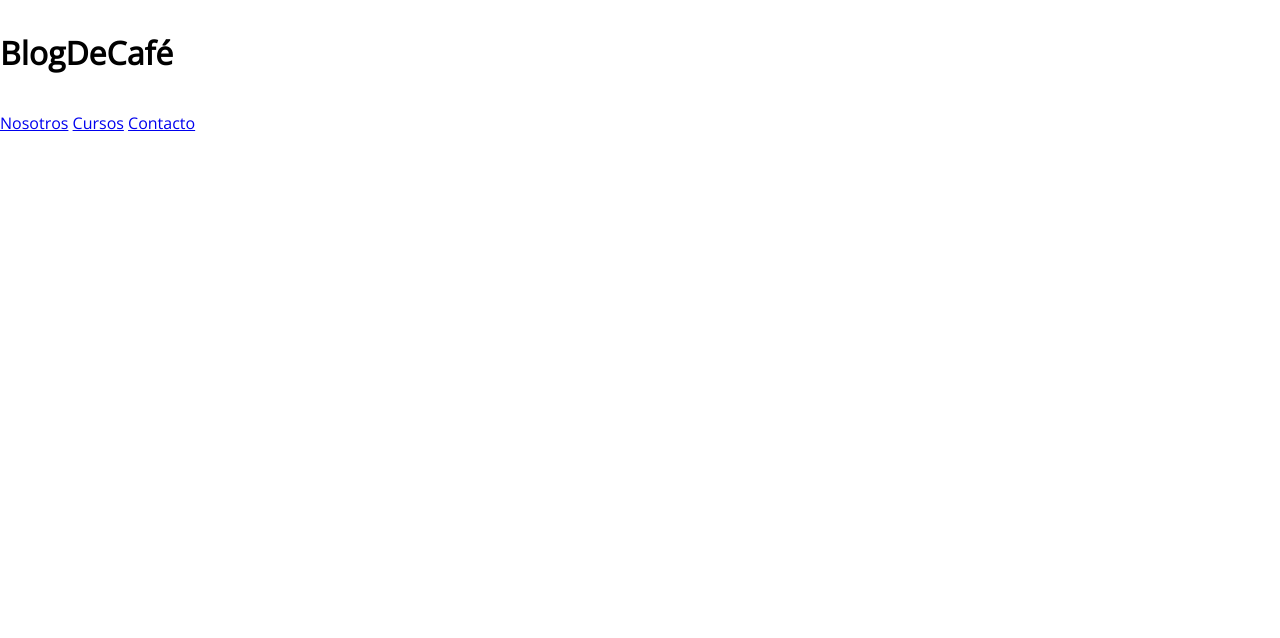
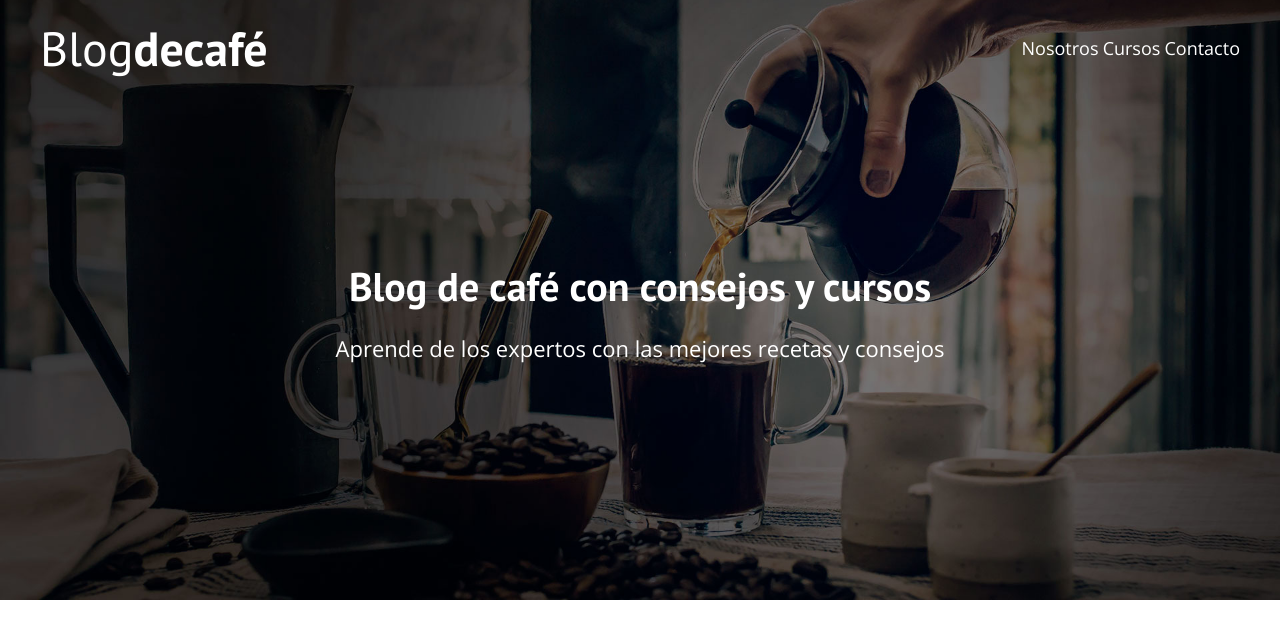
Before and after one commit to javiegas253/blog-caf-, a plain HTML site: page index.html in a window 1280 px wide. Drawn offline with nearby package versions, Linux system fonts and the light colour scheme.

Commit message:
termine header

```diff
--- a/css/style.css
+++ b/css/style.css
@@ -1,20 +1,97 @@
 html {
     box-sizing: border-box;
-    font-size: 62.5%;
-    /** 1rem = 10px **/
+    font-size: 62.5%; /** 1rem = 10px **/
 }
-
-*,
-*:before,
-*:after {
+*, *:before, *:after {
     box-sizing: inherit;
 }
-
 body {
     font-family: 'Open Sans', sans-serif;
     font-size: 1.6rem;
     line-height: 2;
 }
-
-
 /** Globales **/
+.contenedor {
+    max-width: 1200px;
+    margin: 0 auto;
+}
+h1, h2, h3, h4 {
+    font-family: 'PT Sans', sans-serif;
+}
+h1 {
+    font-size: 4.8rem;
+}
+h2 {
+    font-size: 4rem;
+}
+h3 {
+    font-size: 3.2rem;
+}
+h4 {
+    font-size: 2.8rem;
+}
+img {
+    max-width: 100%;
+}
+/** Utilidades **/
+.centrar-texto {
+    text-align: center;
+}
+.no-margin {
+    margin: 0;
+}
+/** Header **/
+@media (min-width:768px) {
+    .barra {
+        display: flex;
+        justify-content: space-between;
+        align-items: center;
+    }
+}
+.site-header {
+    background-image: url(../img/banner.jpg);
+    background-repeat: no-repeat;
+    background-position: center center;
+    background-size: cover;
+    height: 60rem;
+}
+.site-header a {
+    color: #ffffff;
+    text-decoration: none;
+}
+.site-header h1 {
+    text-align: center;
+    font-weight: 400;
+}
+.site-header h1 span {
+    font-weight: 700;
+}
+/** Navegacion **/
+.navegacion a {
+    text-align: center;
+    display: block;
+    font-size: 1.8rem;
+}
+@media (min-width: 768px) {
+    .navegacion a {
+        display: inline;
+        margin-right: rem;
+    }
+    .navegacion a:last-of-type {
+        margin: 0;
+    }
+}
+/** Header texto **/
+.texto-header {
+    color: #ffffff;
+    text-align: center;
+    margin-top: 5rem;
+}
+@media (min-width:768px ) {
+    .texto-header {
+        margin-top: 15rem;
+    }
+}
+.texto-header p {
+    font-size: 2.2rem;
+}
--- a/index.html
+++ b/index.html
@@ -1,6 +1,5 @@
 <!DOCTYPE html>
 <html lang="en">
-
 <head>
     <meta charset="UTF-8">
     <meta name="viewport" content="width=device-width, initial-scale=1.0">
@@ -10,16 +9,28 @@
     <link rel="stylesheet" href="css/Normalize.css">
     <link rel="stylesheet" href="css/style.css">
 </head>
-
 <body>
 
-    <h1>BlogDeCafé</h1>
+    <header class="site-header">
+        <div class="contenedor">
+            <div class="barra">
+                <a href="/">
+                    <h1 class="no-margin">Blog<span>decafé</span></h1>
+                </a>
+                <nav class="navegacion">
+                    <a href="nosotros.html">Nosotros</a>
+                    <a href="cursos.html">Cursos</a>
+                    <a href="contacto.html">Contacto</a>
+                </nav>
+            </div><!--Barra-->
 
-    <nav class="navegacion">
-        <a href="#">Nosotros</a>
-        <a href="#">Cursos</a>
-        <a href="#">Contacto</a>
-    </nav>
+            <div class="texto-header">
+                <h2 class="no-margin">Blog de café con consejos y cursos</h2>
+                <p class="no-margin">Aprende de los expertos con las mejores recetas y consejos</p>
+            </div>
+
+        </div><!--Contenedor-->
+    </header>
 
 </body>
 
```
